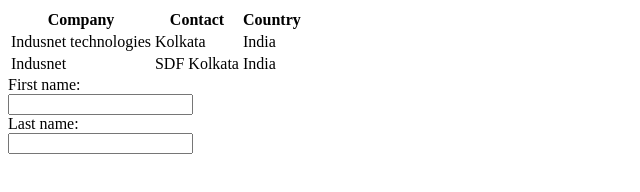
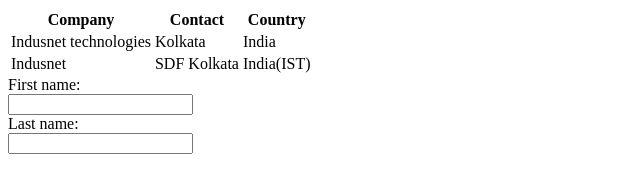
Before and after one commit to mdzuber02/Bandhan_Bank-App, a plain HTML site: page index.html in a window 1280 px wide. Shown: the full height of the page, 0-640 px from the left. Drawn offline with Linux system fonts and the light colour scheme.

Commit message:
updated index file

```diff
--- a/index.html
+++ b/index.html
@@ -12,7 +12,7 @@
     <tr>
       <td>Indusnet </td>
       <td>SDF Kolkata</td>
-      <td>India</td>
+      <td>India(IST)</td>
     </tr>
   </table>
 
```
